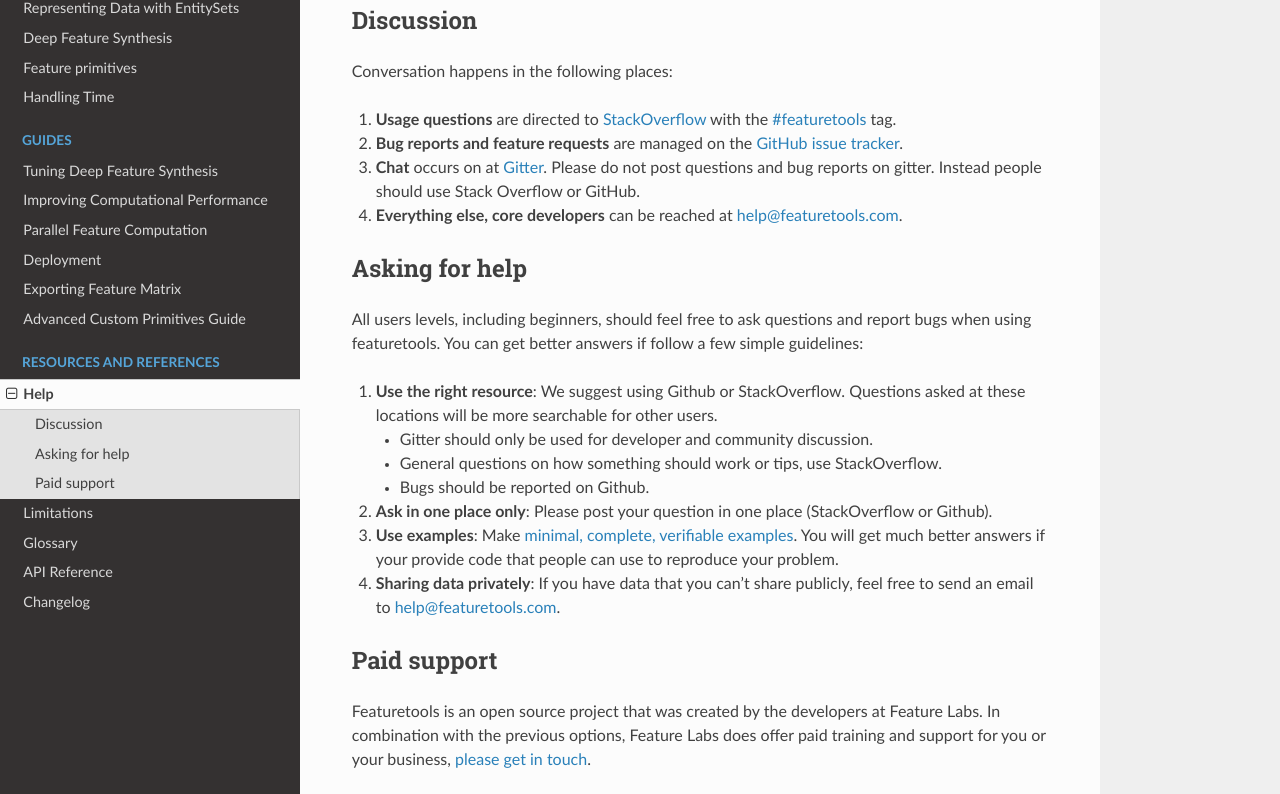
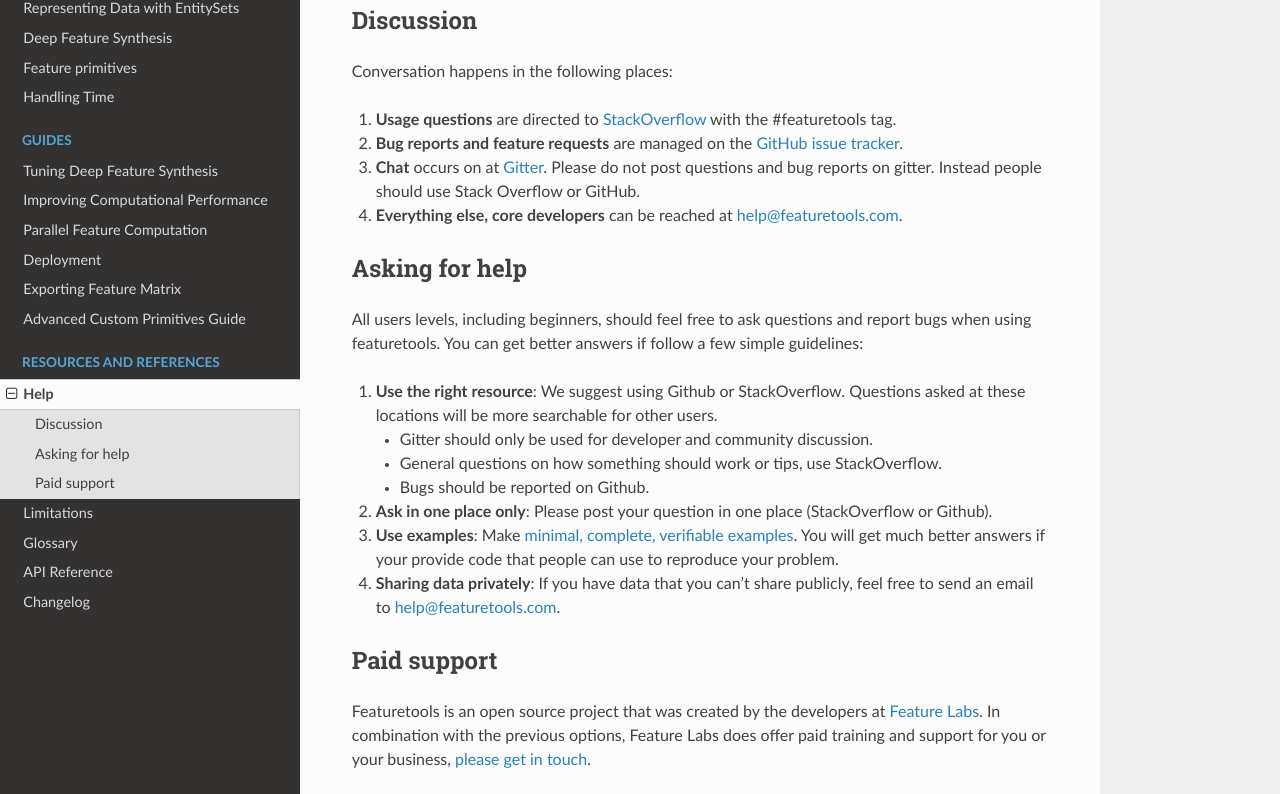
Before and after one commit to alteryx/featuretools, a Sphinx documentation site: the page built from docs/source/help.rst, in a window 1280 px wide and 1170 px high. Shown: the part 228-1022 px from the top of the window. Built offline with Sphinx 7.4.7 and the Read the Docs theme 2.0.0, drawn with Linux system fonts in a browser that asks for light colours; comment, search, counter and statistics services are not loaded.

```diff
--- a/docs/source/help.rst
+++ b/docs/source/help.rst
@@ -10,7 +10,7 @@ Discussion
 
 Conversation happens in the following places:
 
-1.  **Usage questions** are directed to `StackOverflow`_ with the `#featuretools`_ tag.
+1.  **Usage questions** are directed to `StackOverflow`_ with the #featuretools tag.
 2.  **Bug reports and feature requests** are managed on the `GitHub issue
     tracker`_.
 3.  **Chat** occurs on at `Gitter`_. Please do not post questions and bug reports
@@ -52,6 +51,6 @@ Paid support
 ------------
 
 Featuretools is an open source project that was created by the developers at
-Feature Labs. In combination with the previous options, Feature Labs does
+`Feature Labs <https://www.featurelabs.com>`_. In combination with the previous options, Feature Labs does
 offer paid training and support for you or your business,
 `please get in touch <https://www.featurelabs.com/contact.html>`_.
```
Also changed, not shown: other parts of docs/source/help.rst (+0 -1 lines).
